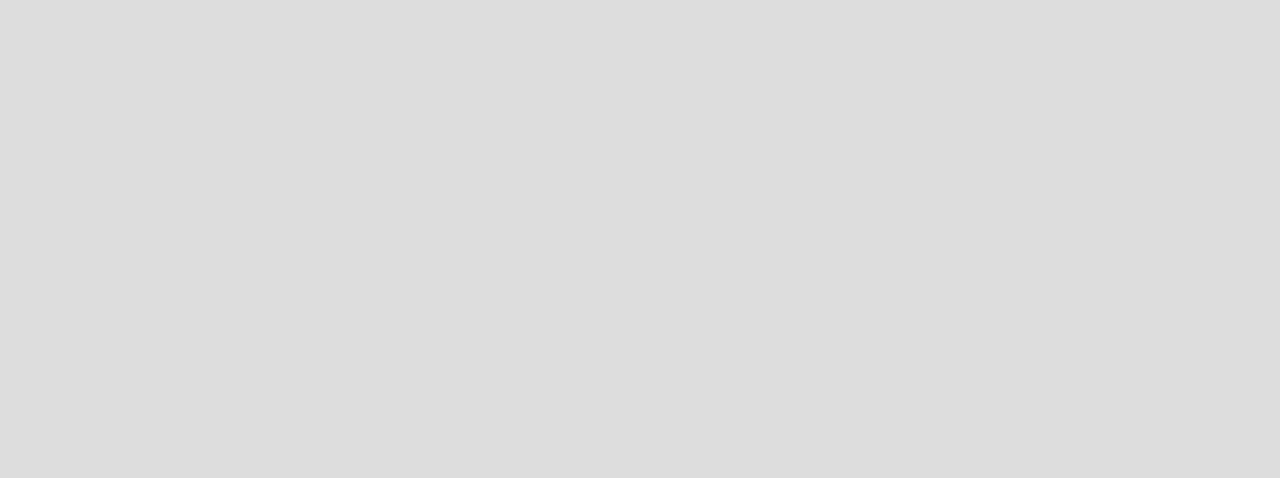
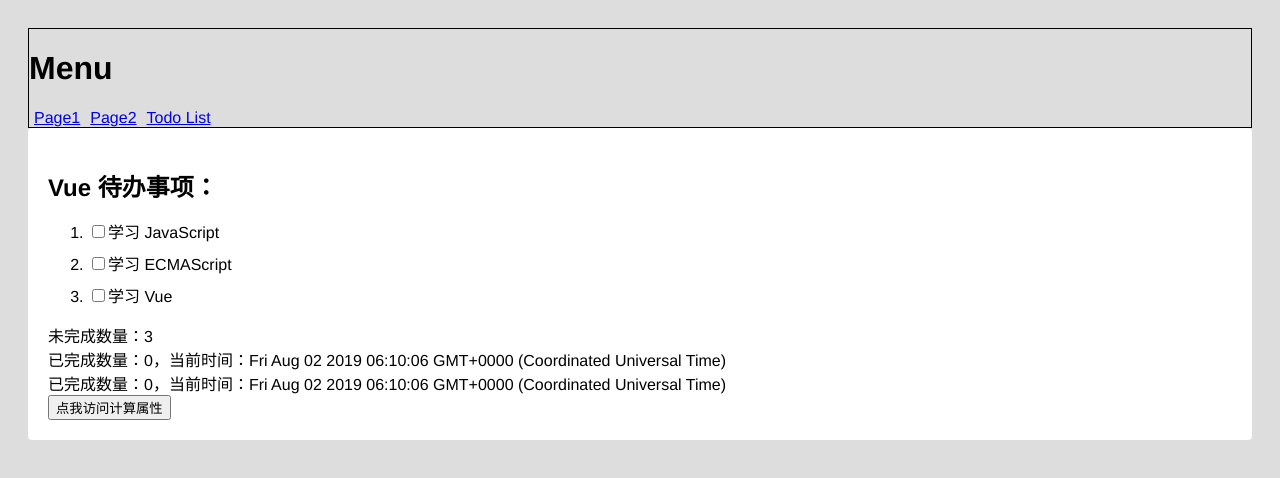
Before and after one commit to johnnymillergh/vue-playground, a Vue app: page /#/parent/todo-list in a window 1280 px wide. Shown: the top 478 px of the page. Built offline with nearby package versions, Linux system fonts and the light colour scheme.

Commit message:
feat($TodoList): 追加TodoList页面

```diff
--- a/src/layout/index.vue
+++ b/src/layout/index.vue
@@ -2,9 +2,9 @@
   <div>
     <div class="menu-boarder">
       <h1>Menu</h1>
-      <router-link to="/parent/page1">Page1</router-link>
-      <br>
-      <router-link to="/parent/page2">Page2</router-link>
+      <router-link class="router-link-item" to="/parent/page1">Page1</router-link>
+      <router-link class="router-link-item" to="/parent/page2">Page2</router-link>
+      <router-link class="router-link-item" to="/parent/todo-list">Todo List</router-link>
     </div>
     <router-view/>
   </div>
@@ -18,4 +18,9 @@ export default {}
 .menu-boarder {
   border: 1px solid black;
 }
+
+.router-link-item {
+  margin-left: 5px;
+  margin-right: 5px;
+}
 </style>
--- a/src/router/index.js
+++ b/src/router/index.js
@@ -4,6 +4,7 @@ import Layout from '@/layout'
 import Login from '@/views/Login'
 import Page1 from '@/views/Page1.vue'
 import Page2 from '@/views/Page2.vue'
+import TodoList from '@/views/TodoList'
 
 Vue.use(Router)
 
@@ -23,6 +24,10 @@ export const constantRouterMap = [
       {
         path: 'page2',
         component: Page2
+      },
+      {
+        path: 'todo-list',
+        component: TodoList
       }
     ]
   },
--- /dev/null
+++ b/src/views/TodoList.vue
@@ -0,0 +1,95 @@
+<template>
+  <div class="app-container">
+    <h2>Vue 待办事项：</h2>
+    <ol>
+      <li v-for="(item,index) in todoList" :key="index">
+        <label>
+          <input type="checkbox" v-on:change="toggle(item)" v-bind:checked="item.done">
+          <del v-if="item.done">{{ item.text }}</del>
+          <span v-else>{{ item.text }}</span>
+        </label>
+      </li>
+    </ol>
+    <div>未完成数量：{{ calculateUndone }}</div>
+    <div>已完成数量：{{ calculateDone }}</div>
+    <div>已完成数量：{{ calculateDone2() }}</div>
+    <button @click="accessComputed">点我访问计算属性</button>
+  </div>
+</template>
+
+<script>
+export default {
+  data () {
+    return {
+      todoList: [
+        { text: '学习 JavaScript', done: false },
+        { text: '学习 ECMAScript', done: false },
+        { text: '学习 Vue', done: false }
+      ],
+      count: 0
+    }
+  },
+  computed: {
+    calculateUndone () {
+      return this.todoList.filter(item => {
+        return item.done === false
+      }).length
+    },
+    calculateDone () {
+      return this.todoList.filter(item => {
+        return item.done
+      }).length + '，当前时间：' + new Date()
+    }
+  },
+  watch: {
+    // 正确示例：Vue 能侦测到 count 变量的改变。可以在控制台中查看结果
+    count: function (newValue, oldValue) {
+      console.log(`count 改变了！newValue:${newValue}, oldValue${oldValue}`)
+    },
+    // 错误示例：Vue 检测不到数组中元素的属性改变，所以下面的控制台打印不会输出
+    todoList: function (newValue, oldValue) {
+      console.log(`todoList 改变了！newValue:${newValue}, oldValue${oldValue}`)
+    }
+  },
+  methods: {
+    toggle (todoItem) {
+      todoItem.done = !todoItem.done
+      this.count++
+    },
+    calculateDone2 () {
+      return this.todoList.filter(item => {
+        return item.done
+      }).length + '，当前时间：' + new Date()
+    },
+    accessComputed () {
+      console.log(this.calculateDone)
+      this.testMethod11111()
+    },
+    testMethod () {
+      console.log('测试方法')
+    }
+  }
+}
+</script>
+
+<style scoped>
+.app-container {
+  background: #fff;
+  border-radius: 4px;
+  padding: 20px;
+  transition: all 0.2s;
+}
+
+li {
+  margin: 8px 0;
+}
+
+h2 {
+  font-weight: bold;
+  margin-bottom: 15px;
+}
+
+del {
+  color: rgba(0, 0, 0, 0.3);
+}
+</style>
```
